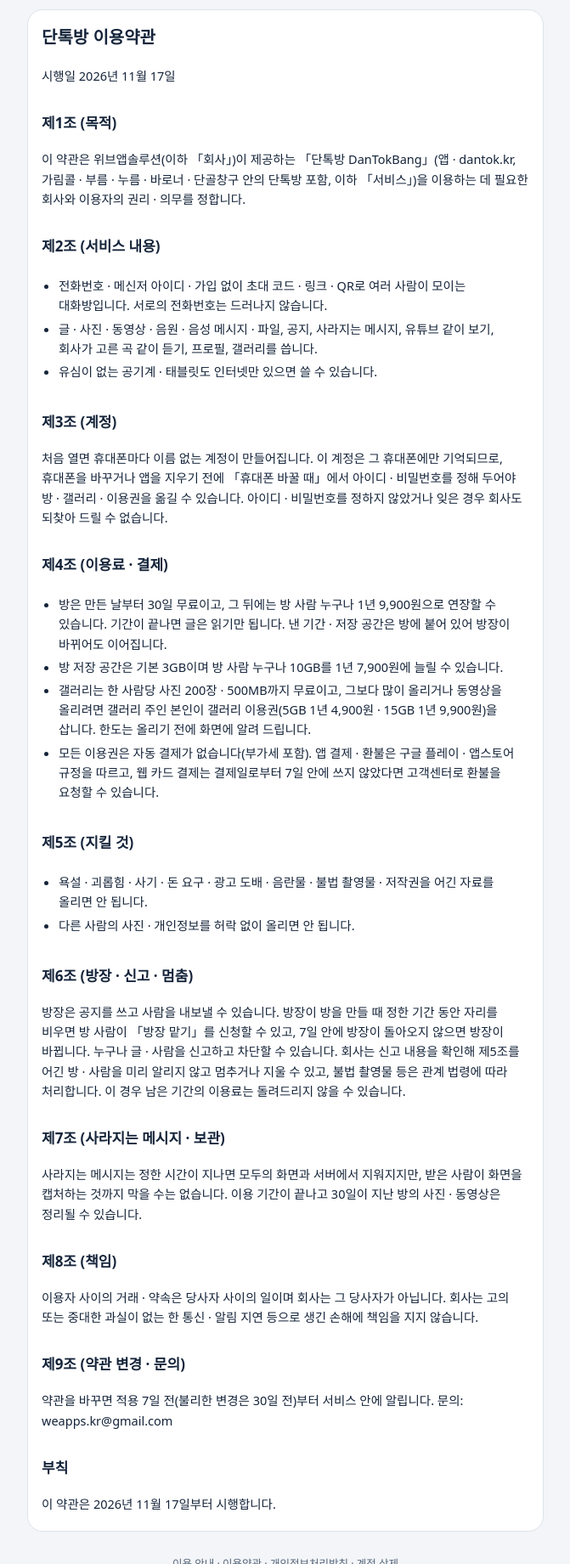
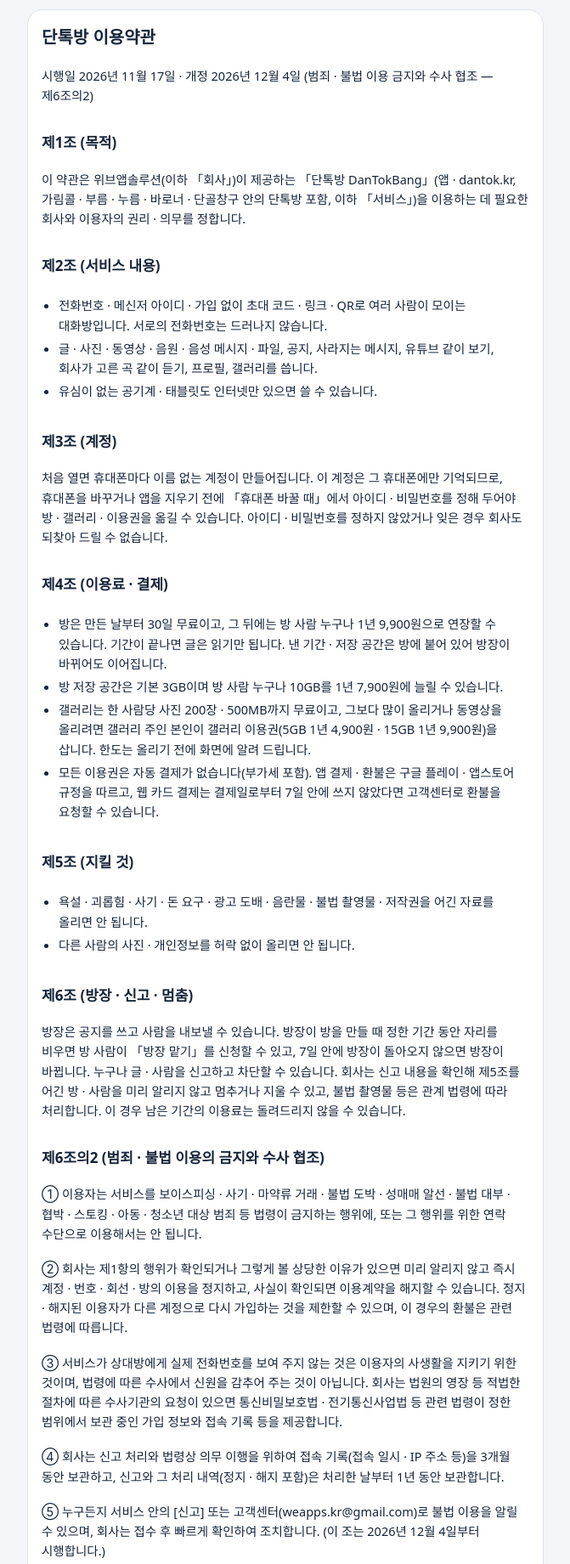
Before and after one commit to mylottolab/dantok, a plain HTML site: page terms.html in a window 1280 px wide. Shown: the part 59-1900 px from the top of the page at 85% size, without its empty margins (304-975 px from the left). Drawn offline with Linux system fonts and the light colour scheme.

Commit message:
안전 관리: 범죄 · 불법 이용 금지 조항, 접속 기록 3개월 보관 고지, 신고 · 정지 관리, 접속 기록 남기기, 오해 소지 문구 정리
Co-Authored-By: Claude Opus 5.5 <noreply@anthropic.com>
Claude-Session: https://claude.ai/code/session_01Je8P4F8oSJJPTupufeLRsF

```diff
--- a/dt.js
+++ b/dt.js
@@ -13,6 +13,7 @@
     too_big: '파일이 너무 커요(100MB까지).', path: '올리기에 실패했어요.', slow: '너무 빨리 보내고 있어요. 잠시 뒤에 보내 주세요.', not_owner: '방장만 할 수 있어요.',
     not_mine: '내 글만 지울 수 있어요.', away_days: '자리비움 기간은 7일에서 365일 사이로 정해 주세요.', claimed: '이미 다른 분이 방장 맡기를 신청했어요.', owner_here: '방장이 아직 자리를 비운 지 오래되지 않았어요.', bad_avatar: '이 사진은 쓸 수 없어요.', self: '나 자신은 내보낼 수 없어요.'
   };
+  try { setTimeout(function(){ sb.rpc('weave_log_access', { p_app: 'dantok' }).then(function(){}, function(){}); }, 2500); } catch (e) {}   /* 🛡 접속 기록(3개월 보관) — weave_safety.sql */
   function $(id){ return document.getElementById(id); }
   function esc(s){ return String(s == null ? '' : s).replace(/[&<>"']/g, function(c){ return { '&': '&amp;', '<': '&lt;', '>': '&gt;', '"': '&quot;', "'": '&#39;' }[c]; }); }
   var tt; function toast(m){ var t = $('toast'); if (!t) return; t.textContent = m; t.classList.add('on'); clearTimeout(tt); tt = setTimeout(function(){ t.classList.remove('on'); }, 2600); }
--- a/terms.html
+++ b/terms.html
@@ -15,7 +15,7 @@
 <div class="w">
   <div class="top"><a class="logo" href="./"><img src="icon_192.png" alt="" style="width:34px;height:34px;border-radius:10px">단톡방</a></div>
   <section class="card doc">
-    <h2 style="margin-top:0;font-size:20px">단톡방 이용약관</h2><p class="hint">시행일 2026년 11월 17일</p>
+    <h2 style="margin-top:0;font-size:20px">단톡방 이용약관</h2><p class="hint">시행일 2026년 11월 17일 · 개정 2026년 12월 4일 (범죄 · 불법 이용 금지와 수사 협조 — 제6조의2)</p>
 <h2>제1조 (목적)</h2><p>이 약관은 위브앱솔루션(이하 「회사」)이 제공하는 「단톡방 DanTokBang」(앱 · dantok.kr, 가림콜 · 부름 · 누름 · 바로너 · 단골창구 안의 단톡방 포함, 이하 「서비스」)을 이용하는 데 필요한 회사와 이용자의 권리 · 의무를 정합니다.</p>
 <h2>제2조 (서비스 내용)</h2><ul><li>전화번호 · 메신저 아이디 · 가입 없이 초대 코드 · 링크 · QR로 여러 사람이 모이는 대화방입니다. 서로의 전화번호는 드러나지 않습니다.</li>
 <li>글 · 사진 · 동영상 · 음원 · 음성 메시지 · 파일, 공지, 사라지는 메시지, 유튜브 같이 보기, 회사가 고른 곡 같이 듣기, 프로필, 갤러리를 씁니다.</li>
@@ -27,6 +27,13 @@
 <li>모든 이용권은 자동 결제가 없습니다(부가세 포함). 앱 결제 · 환불은 구글 플레이 · 앱스토어 규정을 따르고, 웹 카드 결제는 결제일로부터 7일 안에 쓰지 않았다면 고객센터로 환불을 요청할 수 있습니다.</li></ul>
 <h2>제5조 (지킬 것)</h2><ul><li>욕설 · 괴롭힘 · 사기 · 돈 요구 · 광고 도배 · 음란물 · 불법 촬영물 · 저작권을 어긴 자료를 올리면 안 됩니다.</li><li>다른 사람의 사진 · 개인정보를 허락 없이 올리면 안 됩니다.</li></ul>
 <h2>제6조 (방장 · 신고 · 멈춤)</h2><p>방장은 공지를 쓰고 사람을 내보낼 수 있습니다. 방장이 방을 만들 때 정한 기간 동안 자리를 비우면 방 사람이 「방장 맡기」를 신청할 수 있고, 7일 안에 방장이 돌아오지 않으면 방장이 바뀝니다. 누구나 글 · 사람을 신고하고 차단할 수 있습니다. 회사는 신고 내용을 확인해 제5조를 어긴 방 · 사람을 미리 알리지 않고 멈추거나 지울 수 있고, 불법 촬영물 등은 관계 법령에 따라 처리합니다. 이 경우 남은 기간의 이용료는 돌려드리지 않을 수 있습니다.</p>
+<h2>제6조의2 (범죄 · 불법 이용의 금지와 수사 협조)</h2>
+<p>① 이용자는 서비스를 보이스피싱 · 사기 · 마약류 거래 · 불법 도박 · 성매매 알선 · 불법 대부 · 협박 · 스토킹 · 아동 · 청소년 대상 범죄 등 법령이 금지하는 행위에, 또는 그 행위를 위한 연락 수단으로 이용해서는 안 됩니다.</p>
+<p>② 회사는 제1항의 행위가 확인되거나 그렇게 볼 상당한 이유가 있으면 미리 알리지 않고 즉시 계정 · 번호 · 회선 · 방의 이용을 정지하고, 사실이 확인되면 이용계약을 해지할 수 있습니다. 정지 · 해지된 이용자가 다른 계정으로 다시 가입하는 것을 제한할 수 있으며, 이 경우의 환불은 관련 법령에 따릅니다.</p>
+<p>③ 서비스가 상대방에게 실제 전화번호를 보여 주지 않는 것은 이용자의 사생활을 지키기 위한 것이며, 법령에 따른 수사에서 신원을 감추어 주는 것이 아닙니다. 회사는 법원의 영장 등 적법한 절차에 따른 수사기관의 요청이 있으면 통신비밀보호법 · 전기통신사업법 등 관련 법령이 정한 범위에서 보관 중인 가입 정보와 접속 기록 등을 제공합니다.</p>
+<p>④ 회사는 신고 처리와 법령상 의무 이행을 위하여 접속 기록(접속 일시 · IP 주소 등)을 3개월 동안 보관하고, 신고와 그 처리 내역(정지 · 해지 포함)은 처리한 날부터 1년 동안 보관합니다.</p>
+<p>⑤ 누구든지 서비스 안의 [신고] 또는 고객센터(weapps.kr@gmail.com)로 불법 이용을 알릴 수 있으며, 회사는 접수 후 빠르게 확인하여 조치합니다. (이 조는 2026년 12월 4일부터 시행합니다.)</p>
+
 <h2>제7조 (사라지는 메시지 · 보관)</h2><p>사라지는 메시지는 정한 시간이 지나면 모두의 화면과 서버에서 지워지지만, 받은 사람이 화면을 캡처하는 것까지 막을 수는 없습니다. 이용 기간이 끝나고 30일이 지난 방의 사진 · 동영상은 정리될 수 있습니다.</p>
 <h2>제8조 (책임)</h2><p>이용자 사이의 거래 · 약속은 당사자 사이의 일이며 회사는 그 당사자가 아닙니다. 회사는 고의 또는 중대한 과실이 없는 한 통신 · 알림 지연 등으로 생긴 손해에 책임을 지지 않습니다.</p>
 <h2>제9조 (약관 변경 · 문의)</h2><p>약관을 바꾸면 적용 7일 전(불리한 변경은 30일 전)부터 서비스 안에 알립니다. 문의: weapps.kr@gmail.com</p>
```
Also changed, not shown: privacy.html (+2 -2 lines).
